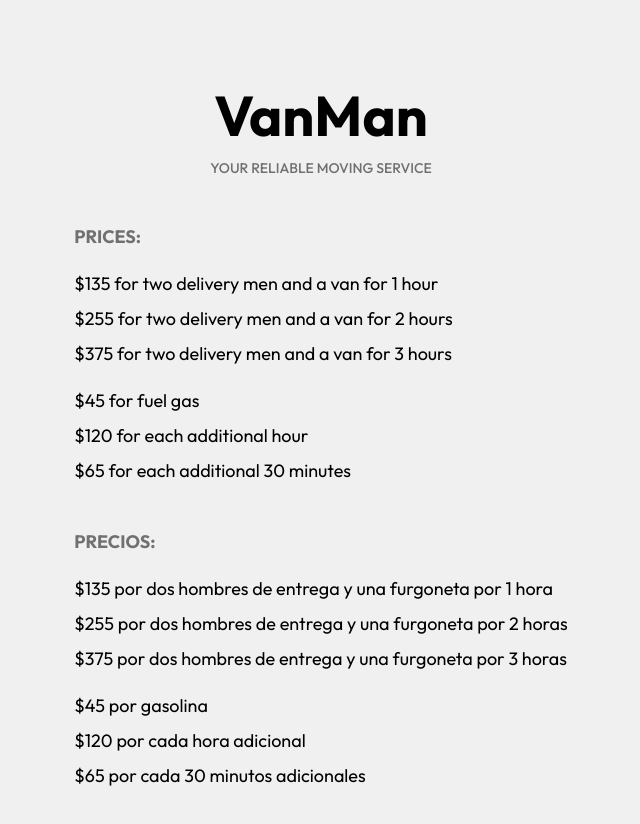
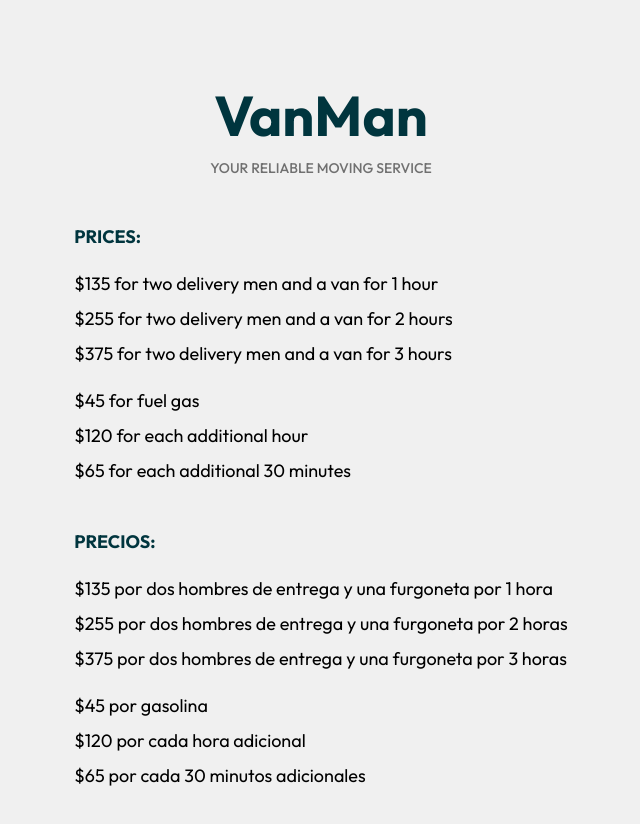
Before and after one commit to zenmesto/vanman, a plain HTML site: page index.html in a window 1280 px wide. Shown: the whole page, without its empty margins (319-959 px from the left). Drawn offline with Linux system fonts and the light colour scheme.

Commit message:
Update styles.css

```diff
--- a/styles.css
+++ b/styles.css
@@ -32,6 +32,7 @@ h1 {
   font-size: 56px;
   margin: 0px;
   font-weight: 700;
+  color: #00353E;
 }
 
 header p {
@@ -54,7 +55,7 @@ h2 {
   font-size: 18px;
   margin: 0px;
   font-weight: 700;
-  color: #707070;
+  color: #00353E;
   text-transform: uppercase;
 }
 
```
